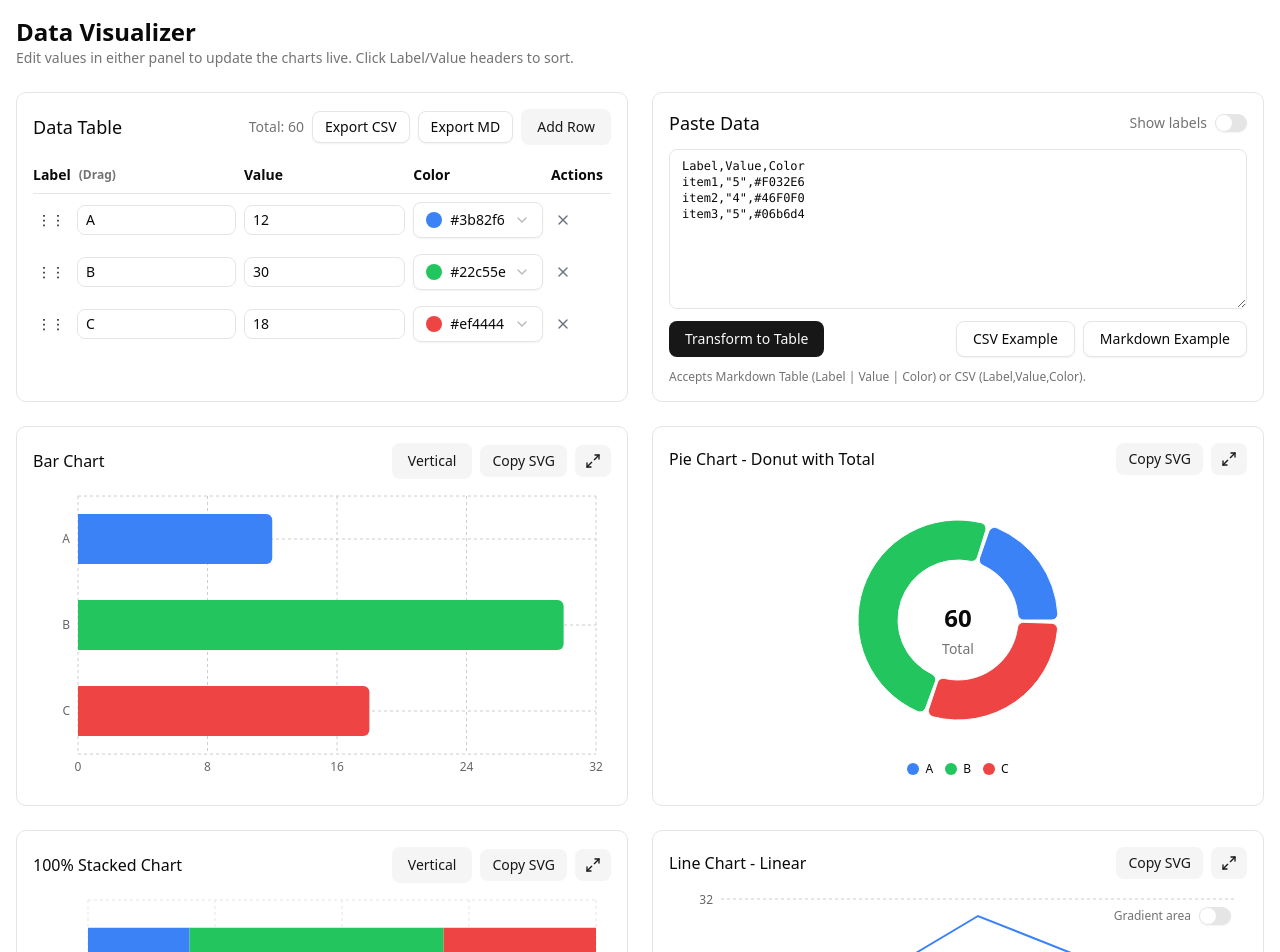
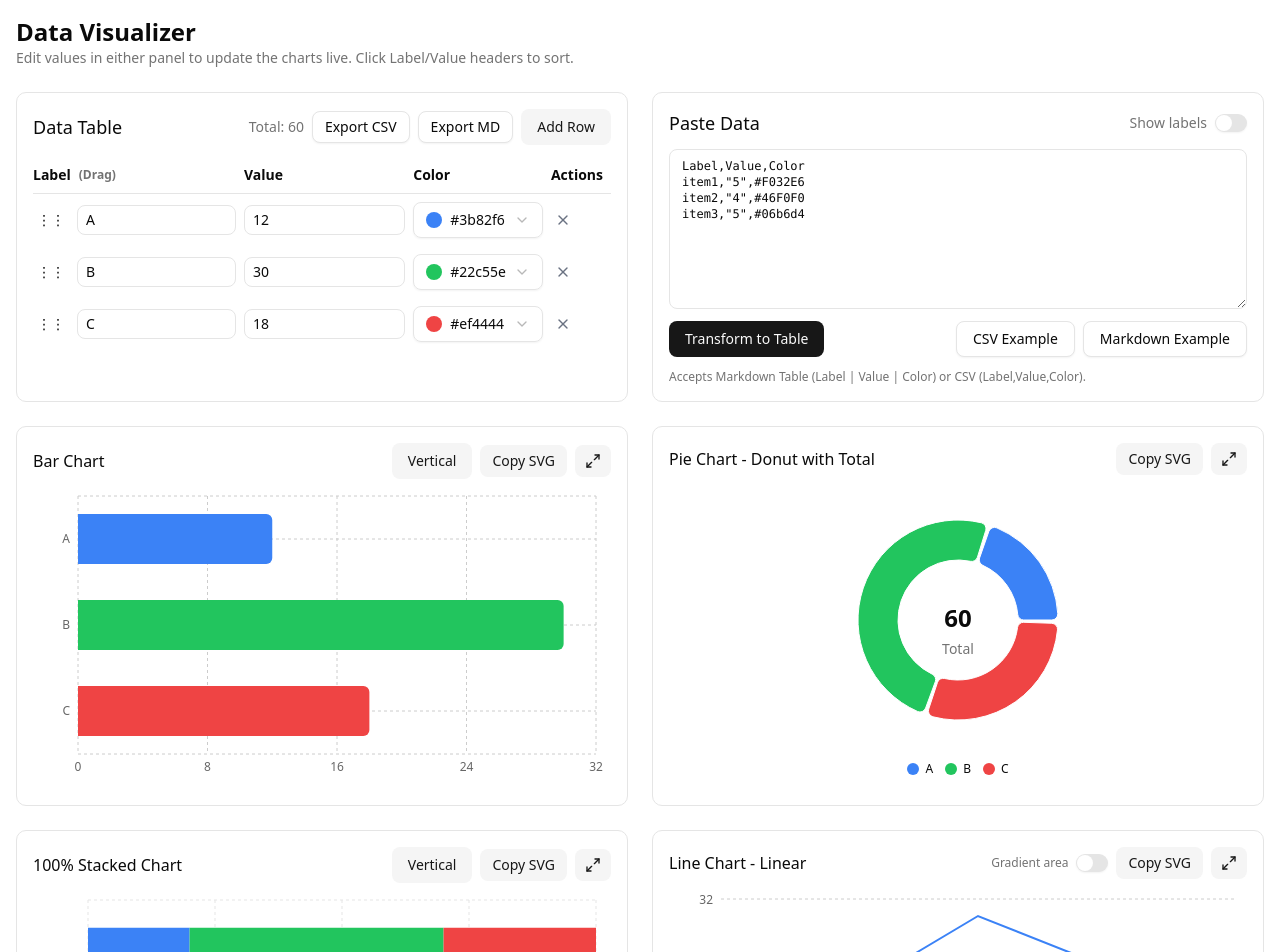
Before and after one commit to s1n-c0s/FastChart, a React (Vite) app: page / in a window 1280 px wide. Shown: the top 952 px of the page. Built offline with nearby package versions, Linux system fonts and the light colour scheme.

Commit message:
= move switch to copy bar

```diff
--- a/src/components/DataVisualizer.tsx
+++ b/src/components/DataVisualizer.tsx
@@ -245,6 +245,7 @@ interface ChartCardProps {
   showOrientation?: boolean;
   isHorizontal?: boolean;
   onToggleOrientation?: () => void;
+  customActions?: React.ReactNode;
 }
 
 const ChartCard = React.memo(({
@@ -256,6 +257,7 @@ const ChartCard = React.memo(({
   showOrientation,
   isHorizontal,
   onToggleOrientation,
+  customActions,
 }: ChartCardProps) => {
   const [showTooltip, setShowTooltip] = useState(false);
   const timeoutRef = useRef<ReturnType<typeof setTimeout> | null>(null);
@@ -322,6 +324,7 @@ const ChartCard = React.memo(({
       <div className="flex items-center justify-between mb-3">
         <h3 className="text-base font-medium">{title}</h3>
         <div className="flex items-center gap-2" onClick={handleButtonClick}>
+          {customActions}
           {showOrientation && onToggleOrientation && (
             <Button variant="secondary" onClick={onToggleOrientation}>
               {isHorizontal ? "Vertical" : "Horizontal"}
@@ -365,6 +368,7 @@ interface FullscreenModalProps {
   showOrientation?: boolean;
   isHorizontal?: boolean;
   onToggleOrientation?: () => void;
+  customActions?: React.ReactNode;
 }
 
 const FullscreenModal = React.memo(({
@@ -376,6 +380,7 @@ const FullscreenModal = React.memo(({
   showOrientation,
   isHorizontal,
   onToggleOrientation,
+  customActions,
 }: FullscreenModalProps) => {
   // Lazy render chart content only when modal is open
   const [shouldRenderChart, setShouldRenderChart] = React.useState(false);
@@ -402,6 +407,7 @@ const FullscreenModal = React.memo(({
         <div className="flex items-center justify-between p-4 border-b">
           <h2 className="text-xl font-semibold capitalize">{chartType} Chart - Full Screen</h2>
           <div className="flex items-center gap-2">
+            {customActions}
             {showOrientation && onToggleOrientation && (
               <Button variant="secondary" onClick={onToggleOrientation}>
                 {isHorizontal ? "Vertical" : "Horizontal"}
@@ -1043,8 +1049,8 @@ export default function DataVisualizer() {
               chartRef={lineCardRef}
               onCopySvg={() => copyChartSvg(lineCardRef.current)}
               onFullscreen={() => openFullscreen("line")}
-            >
-              <div className="absolute top-4 right-4 z-20 flex items-center gap-2" onClick={(e) => e.stopPropagation()}>
+              customActions={
+                <div className="flex items-center gap-2">
                   <label htmlFor="show-gradient" className="text-xs text-muted-foreground cursor-pointer">
                     Gradient area
                   </label>
@@ -1054,6 +1060,8 @@ export default function DataVisualizer() {
                     onCheckedChange={setShowGradientArea}
                   />
                 </div>
+              }
+             >
               <LineChart
                 key={`line-${chartKey}`}
                 data={chartData}
@@ -1115,8 +1123,8 @@ export default function DataVisualizer() {
         isOpen={fullscreenChart === "line"}
         onClose={closeFullscreen}
         onCopySvg={() => copyChartSvg(chartRefs.line.current)}
-      >
-        <div className="absolute top-4 right-4 z-20 flex items-center gap-2">
+        customActions={
+          <div className="flex items-center gap-2">
             <label htmlFor="fullscreen-show-gradient" className="text-xs text-muted-foreground cursor-pointer">
               Gradient area
             </label>
@@ -1126,6 +1134,8 @@ export default function DataVisualizer() {
               onCheckedChange={setShowGradientArea}
             />
           </div>
+        }
+      >
         <LineChart key={`full-line-${chartKey}`} data={fullscreenChartData} showLabels={showLabels} showGradientArea={showGradientArea} />
       </FullscreenModal>
     </>
```
Lines whose indentation alone changed are shown as unchanged.
